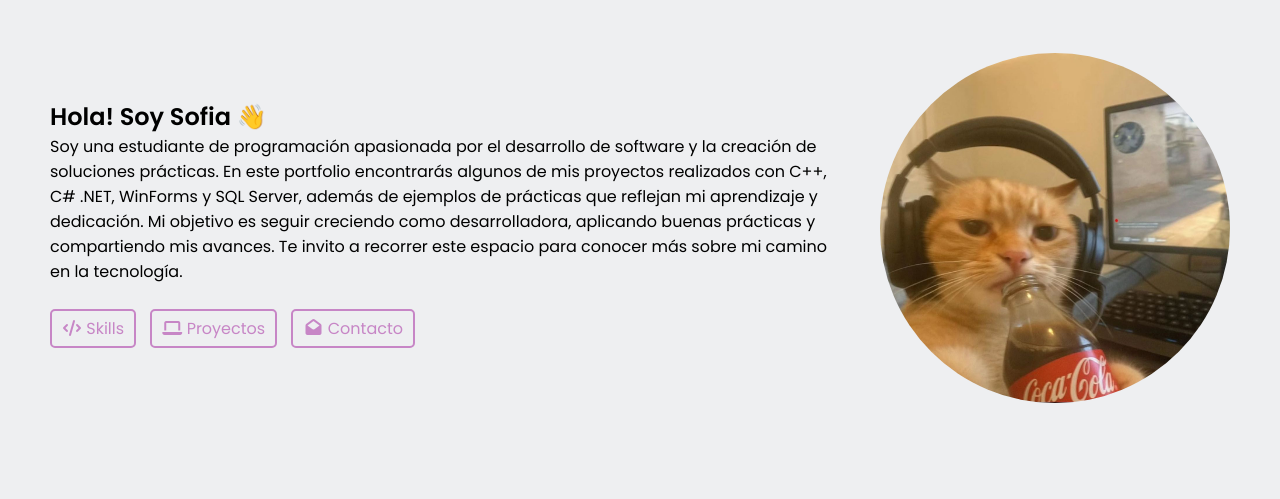
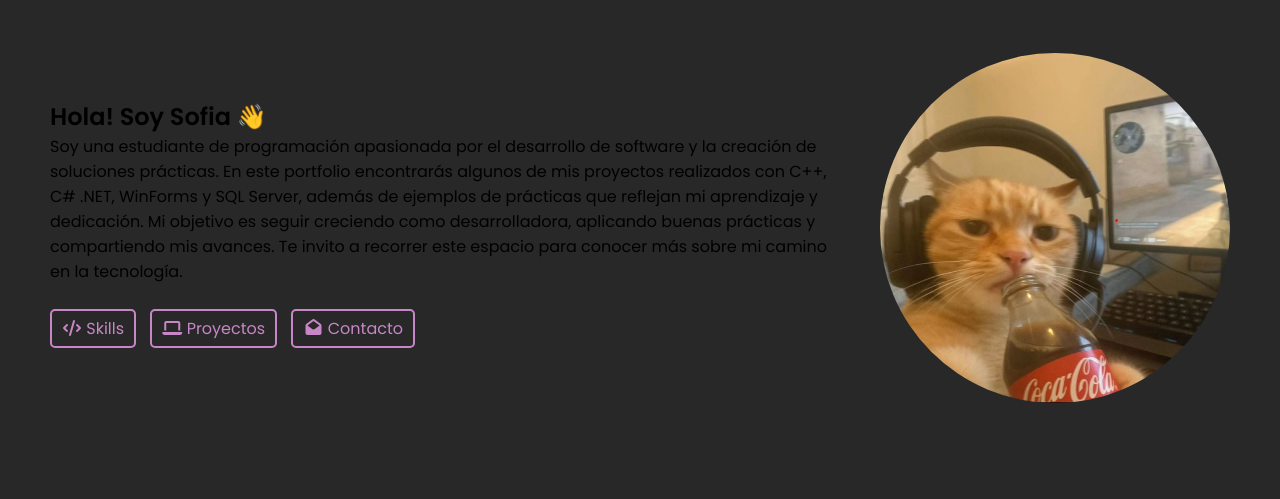
Before and after one commit to ssofi20/portfolio, a plain HTML site: page index.html in a window 1280 px wide. Shown: the part 77-576 px from the top of the page. Drawn offline with Linux system fonts and the light colour scheme.

Commit message:
Update backgroundColor

```diff
--- a/styles.css
+++ b/styles.css
@@ -1,7 +1,7 @@
 :root{
     --text-color: #1a1c20;
     --link-color: #c786c6;
-    --background-color: #eeeff1;
+    --background-color: #282828;
 }
 
 *{
```
